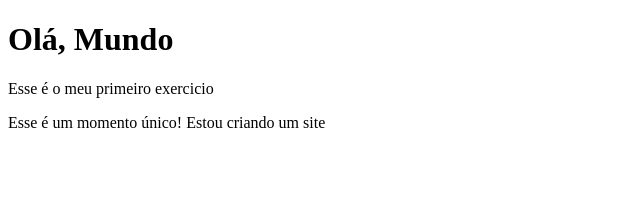
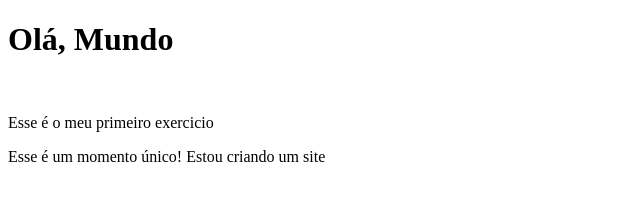
Before and after one commit to helios-tech/html-css, a plain HTML site: page ex001/index.html in a window 1280 px wide. Shown: the whole page, without its empty margins (0-640 px from the left). Drawn offline with Linux system fonts and the light colour scheme.

Commit message:
Update index.html

```diff
--- a/ex001/index.html
+++ b/ex001/index.html
@@ -6,7 +6,7 @@
     <title>Meu primeiro Exercicio</title>
 </head>
 <body>
-    <h1>Olá, Mundo</h1>
+    <h1>Olá, Mundo</h1><br>
     <p>Esse é o meu primeiro exercicio</p>
     <p>Esse é um momento único! Estou criando um site</p>
 </body>
```
